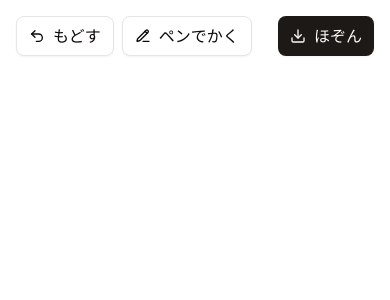
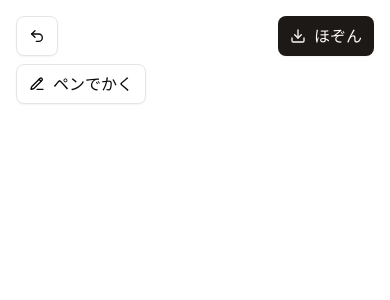
Before and after one commit to yoshikouki/nazori, a Next.js app: page / in a window 390 px wide. Shown: the top 300 px of the page. Built offline with nearby package versions, Linux system fonts and the light colour scheme.

Commit message:
Adjust toolbar layout for better responsiveness

```diff
--- a/src/app/drawing-canvas.tsx
+++ b/src/app/drawing-canvas.tsx
@@ -127,11 +127,11 @@ export const DrawingCanvas = () => {
   return (
     <div className="relative h-full w-full">
       <canvas ref={canvasRef} className="h-full w-full touch-none" />
-      <div className="absolute inset-x-4 top-4 flex items-center justify-between">
-        <div className="inline-flex items-center gap-2">
+      <div className="absolute inset-x-4 top-4 flex items-start justify-between">
+        <div className="inline-flex flex-col items-start justify-start gap-2 sm:flex-row">
           <Button type="button" variant="outline" onClick={onUndo}>
             <Undo2Icon />
-            もどす
+            <span className="hidden sm:inline">もどす</span>
           </Button>
           <Button
             type="button"
```
